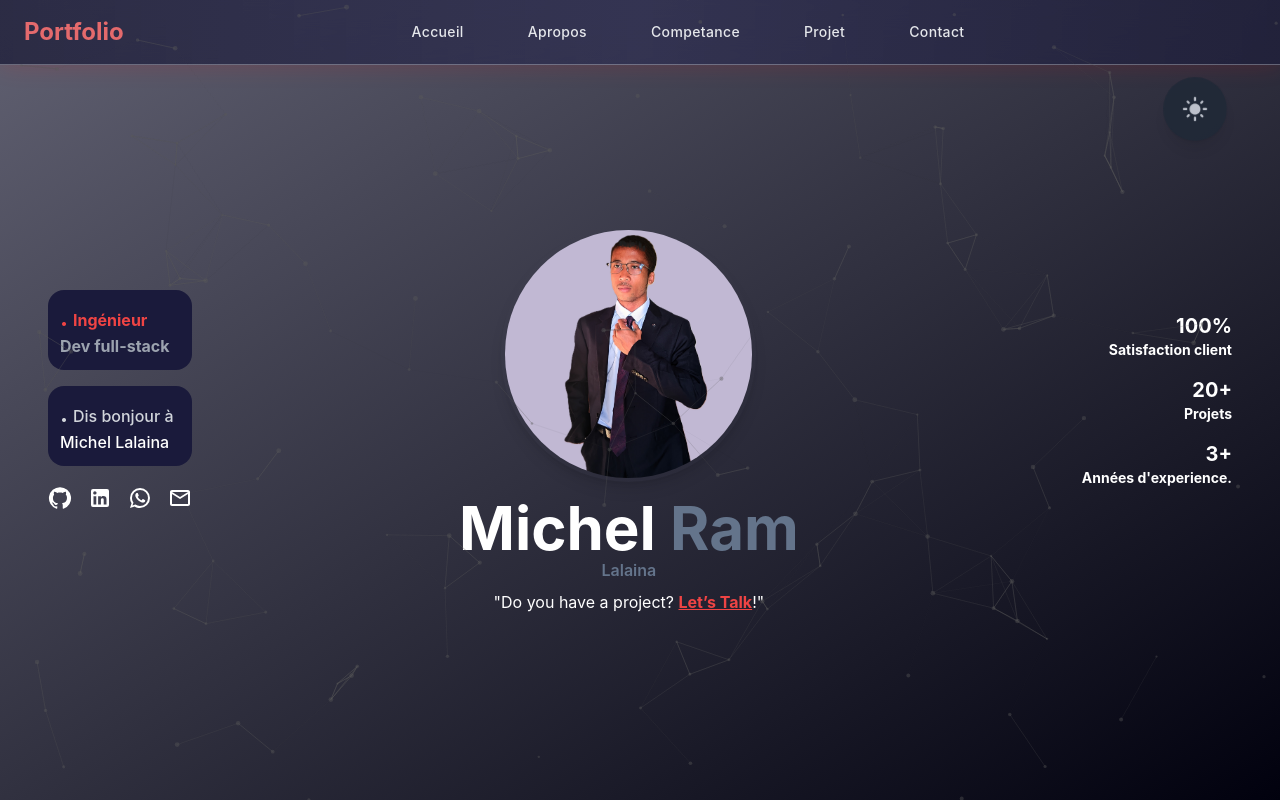
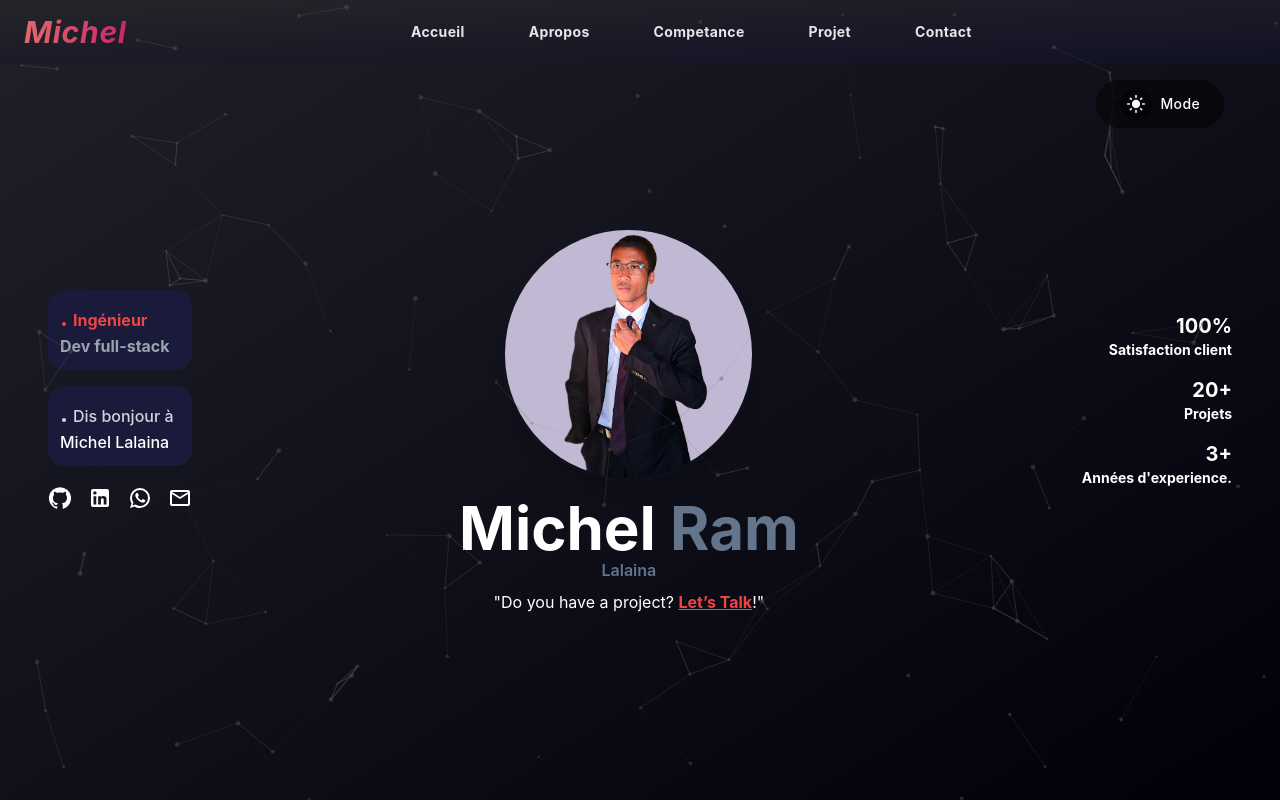
Before and after one commit to Michel-Lalaina/mon-portfolio, a React (Vite) app: page / in a window 1280 px wide. Shown: the top 802 px of the page. Built offline with nearby package versions, Linux system fonts and the light colour scheme.

Commit message:
Update mode sombre toggle + UI

```diff
--- a/src/Layouts/Header.tsx
+++ b/src/Layouts/Header.tsx
@@ -25,20 +25,24 @@ const Header = () => {
     //   shadow-[0_0_25px_rgba(255,0,0,0.15)]
     // ">
     <header
-  className="
+      className="
     fixed top-0 w-full z-50
-    bg-gradient-to-r from-[#1f1f3a]/80 via-[#2c2c50]/70 to-[#1f1f3a]/80
-    backdrop-blur-xl
-    border-b border-white/30
-    shadow-[0_0_25px_rgba(255,0,0,0.15)]
+    bg-gradient-to-br from-[#252529] to-[#111125]
+
   "
->
+    >
 
       <div className="container mx-auto h-16 flex justify-between items-center px-6">
 
         {/* Logo moderne */}
-        <div className="w-20 md:w-24 opacity-90 hover:opacity-100 transition-all duration-300 text-red-400 font-bold text-xl md:text-2xl">
-          Portfolio
+        <div className="
+  opacity-90 hover:opacity-100 transition-all duration-300
+  text-xl md:text-3xl font-bold italic
+  bg-gradient-to-r from-red-400 to-pink-600
+  text-transparent bg-clip-text
+  tracking-wide
+">
+          Michel
         </div>
 
         {/* Menu Desktop centré */}
@@ -51,6 +55,7 @@ const Header = () => {
               duration={500}
               className="
                 relative cursor-pointer
+                font-bold
                 transition-all hover:text-red-400
                 before:absolute before:bottom-[-4px] before:left-1/2 before:w-0 before:h-[2px]
                 before:bg-red-400 before:transition-all before:duration-300 before:-translate-x-1/2
--- a/src/Pages/accueil.tsx
+++ b/src/Pages/accueil.tsx
@@ -5,8 +5,8 @@ import Animation from "../components/Particles";
 import WhatsApp from "@mui/icons-material/WhatsApp";
 import LinkedIn from "@mui/icons-material/LinkedIn";
 import EmailOutlined from "@mui/icons-material/EmailOutlined";
-import DarkModeRounded from "@mui/icons-material/DarkModeRounded";
-import LightModeRounded from "@mui/icons-material/LightModeRounded";
+import DarkMode from "@mui/icons-material/DarkMode";
+import LightMode from "@mui/icons-material/LightMode";
 
 const Home = () => {
   const [darkMode, setDarkMode] = useState(true);
@@ -16,21 +16,50 @@ const Home = () => {
       <Animation />
       <div
         className={`flex flex-col md:flex-row justify-between items-center md:p-12 min-h-screen transition-all duration-100 ${darkMode
-          ? "bg-gradient-to-br from-[#616172] to-[#01010e] text-white"
+          ? "bg-gradient-to-br from-[#20202b] to-[#00000a] text-white"
           : "bg-gray-100 text-black"
           }`}
       >
-        {/* Bouton Mode au centre */}
+
+        {/* Bouton Mode moderne */}
+        {/* Switch Mode Premium */}
         <div className="absolute md:top-20 md:right-14 flex justify-center">
-  <button
-    className="bg-gray-800 text-slate-200 p-4 rounded-full shadow-lg
-               hover:bg-gray-600 transition-all duration-500 transform
-               animate-pulse flex items-center justify-center scale-110"
-    onClick={() => setDarkMode(!darkMode)}
-  >
-    {darkMode ? <LightModeRounded fontSize="medium" /> : <DarkModeRounded fontSize="medium" />}
-  </button>
-</div>
+          <button
+            onClick={() => setDarkMode(!darkMode)}
+            className={`
+      flex items-center gap-2 px-6 py-2 rounded-full
+      backdrop-blur-xl transition-all duration-500
+      hover:scale-105 active:scale-95 select-none
+
+      ${darkMode
+                ? "bg-black/50 text-white"
+                : "bg-gray-200 text-gray-900 shadow-[0_0_12px_rgba(0,0,0,0.15)]"
+              }
+    `}
+            style={{ border: "none", outline: "none" }}
+          >
+            {/* Icône cercle premium */}
+            <span
+              className={`
+        flex items-center justify-center w-8 h-8 rounded-full transition-all duration-500
+        ${darkMode
+                  ? "bg-black/40 text-gray-50"
+                  : "bg-gray-800 text-white"
+                }
+      `}
+              style={{ border: "none", outline: "none" }}
+            >
+              {darkMode ? <LightMode fontSize="small" /> : <DarkMode fontSize="small" />}
+            </span>
+
+            <span className="font-medium text-sm tracking-wide">
+              Mode
+            </span>
+          </button>
+        </div>
+
+
+
 
         {/* <div className=" absolute md:top-10 md:ml-96 flex justify-center md:w-full">
           <button
--- a/src/index.css
+++ b/src/index.css
@@ -10,7 +10,15 @@
   100% { background-position: 0% 50%; }
 }
 
+@keyframes glow {
+  0% { box-shadow: 0 0 8px rgba(255,255,255,0.2); }
+  50% { box-shadow: 0 0 20px rgba(255,255,255,0.5); }
+  100% { box-shadow: 0 0 8px rgba(255,255,255,0.2); }
+}
 
+.animate-glow {
+  animation: glow 2.5s infinite ease-in-out;
+}
 .animate-gradient {
   background-size: 200% 200%;
   animation: gradientMove 6s ease infinite;
```
